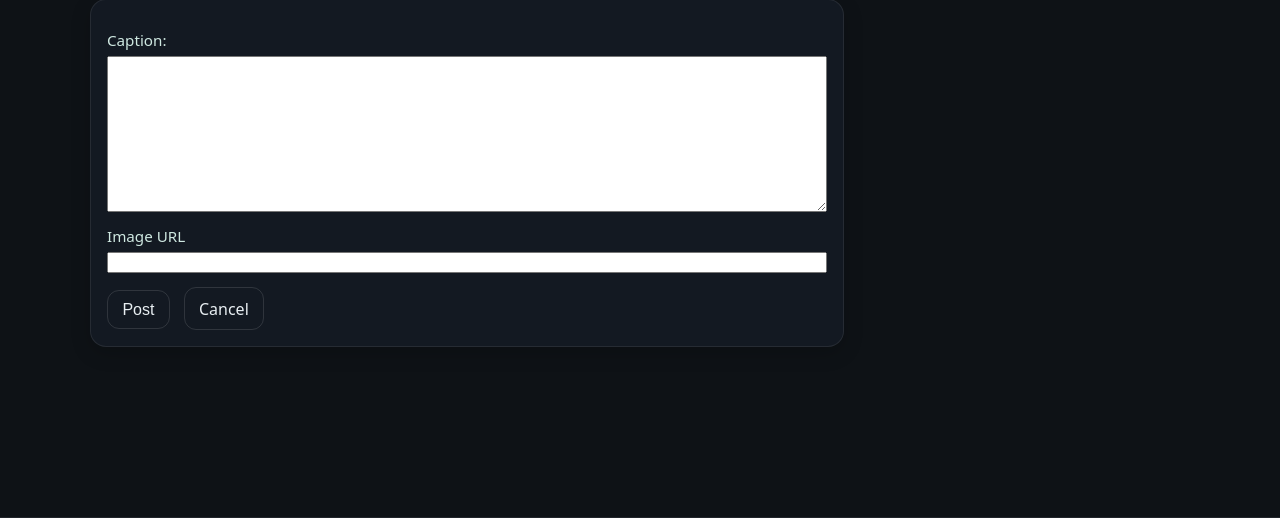
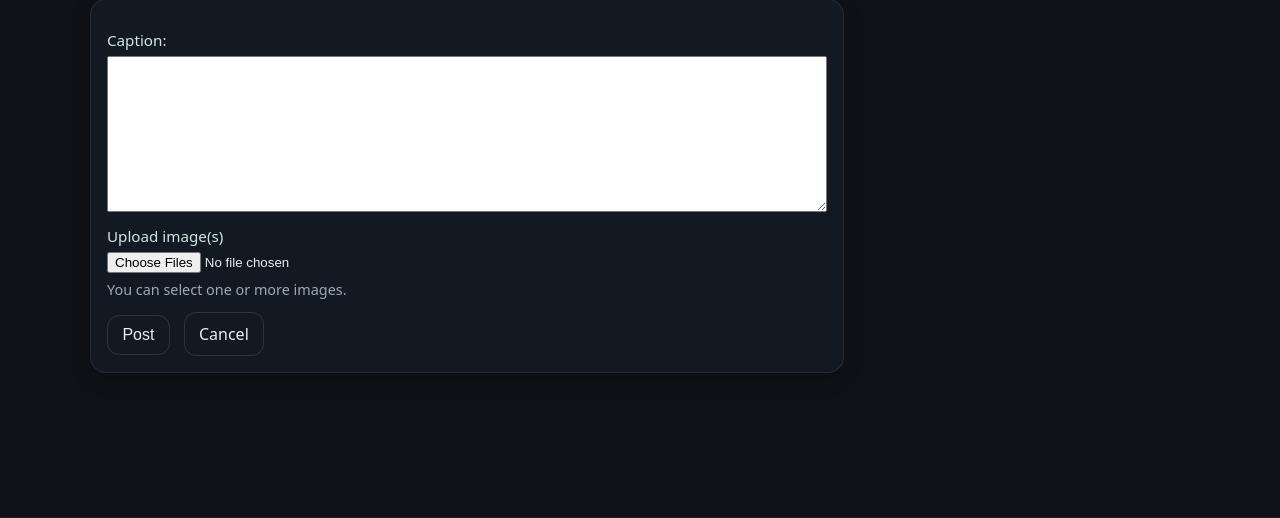
Before and after one commit to miajolie/cs412, a Django app: page /mini_insta/profile/1/create_post in a window 1280 px wide. Shown: the part 196-714 px from the top of the page. Run offline with Django 5.2, Linux system fonts and the light colour scheme; data comes from the database, SQL or seed files in the repository; both versions use the stored data as it was after the commit.

Commit message:
finished task one and the form is working for file uploads

```diff
--- a/mini_insta/models.py
+++ b/mini_insta/models.py
@@ -51,7 +51,26 @@ class Photo(models.Model):
     # every Photo object is related to a single Post object
     image_url = models.URLField(blank=True)
     timestamp = models.DateTimeField(auto_now=True)
+    image_file = models.ImageField(blank=True)
+
 
     def __str__(self):
         '''return a string representation of the model instance'''
-        return f'{self.image_url} belonging to {self.post}'
+        # return f'{self.image_url} belonging to {self.post}' old method
+        if self.image_file:
+            return f'{self.image_file} belonging to {self.post}'
+        if self.image_url:
+            return f'{self.image_url} belonging to {self.post}'
+        else:
+            return "No Image"
+
+
+
+    def get_image_url(self):
+        '''fetches the proper image, decides between url and file url'''
+        if self.image_url:
+            return self.image_url
+        elif self.image_file:
+            return self.image_file.url
+
+        return ''
--- a/mini_insta/templates/mini_insta/create_post_form.html
+++ b/mini_insta/templates/mini_insta/create_post_form.html
@@ -4,15 +4,22 @@
 <main class="post-page">
     <h1>Create a new Post for {{ profile.display_name}}</h1>
 
-    <form method="POST" action="{% url 'create_post' profile.pk %}">
+    <form method="POST" action="{% url 'create_post' profile.pk %}" enctype="multipart/form-data">
     {% csrf_token %}
 
     {{ form.as_p }}
 
     <!-- section for image url that is not included in the form -->
-    <p>
+    <!-- <p>
         <label for="id_image_url">Image URL</label>
         <input type="url" name="image_url" id="id_image_url">
+    </p> -->
+
+    <!-- Now can upload multiple photos -->
+     <p class="form-row">
+      <label for="files">Upload image(s)</label>
+      <input id="files" type="file" name="files" multiple>
+      <span class="helptext">You can select one or more images.</span>
     </p>
 
     <button type="submit" class="btn">Post</button>
--- a/mini_insta/templates/mini_insta/show_post.html
+++ b/mini_insta/templates/mini_insta/show_post.html
@@ -19,7 +19,7 @@
     <div class="photos-grid">
       {% for photo in post.get_all_photos %}
         <figure class="photo-card">
-          <img src="{{ photo.image_url }}" alt="Photo {{ forloop.counter }} for this post">
+          <img src="{{ photo.get_image_url }}" alt="Photo {{ forloop.counter }} for this post">
         </figure>
       {% empty %}
         <div class="placeholder-card">
--- a/mini_insta/templates/mini_insta/show_profile.html
+++ b/mini_insta/templates/mini_insta/show_profile.html
@@ -60,7 +60,7 @@
             {% with first=post.get_all_photos.first %}
               {% if first %}
               <!-- first = photo object, so accessing that objects field! -->
-                <img src="{{ first.image_url }}" alt="Photo">
+                <img src="{{ first.get_image_url }}" alt="Photo">
               {% else %}
                 <img src="https://media.tenor.com/6ebackS1P9wAAAAe/dog-staring.png" alt="No image available">
               {% endif %}
--- a/mini_insta/views.py
+++ b/mini_insta/views.py
@@ -63,15 +63,26 @@ class CreatePostView(CreateView):
         post.save()
 
 
-        # handles when the user input the image_url for the form
-        if not self.request.POST.get('image_url'):
-            return super().form_valid(form)
+        # # handles when the user input the image_url for the form
+        # if not self.request.POST.get('image_url'):
+        #     return super().form_valid(form)
 
-        # creating photo object for url input
-        photo = Photo()
-        photo.image_url = self.request.POST.get('image_url')
-        photo.post = post
-        photo.save()
+        # # creating photo object for url input
+        # photo = Photo()
+        # photo.image_url = self.request.POST.get('image_url')
+        # photo.post = post
+        # photo.save()
+
+        # create Photo(s) objects from uploaded files
+        # for foto in self.request.FILES.getlist('files'):
+        #     Photo.objects.create(post=self.object, image_file=foto)
+
+        fotos = self.request.FILES.getlist('files')
+        for foto in fotos:
+            photo = Photo()
+            photo.image_file = foto
+            photo.post = post
+            photo.save()
 
         # delegate the work to the superclass method form_valid
         response = super().form_valid(form)
```
Also changed, not shown: db.sqlite3, media/dylan_meme.webp (added), media/dylan_meme_MZln0oB.webp (added), media/dylan_meme_cYQITq0.webp (added), media/dylan_meme_hfmqnWw.webp (added), media/episode-10-memes-v0-i42xrcc545qe1.jpg (added), media/image_cheat.jpg (added), media/image_cheat_KSvaJb3.jpg (added), media/severance-hug.gif (added), mini_insta/migrations/0003_photo_image_file.py (added).
